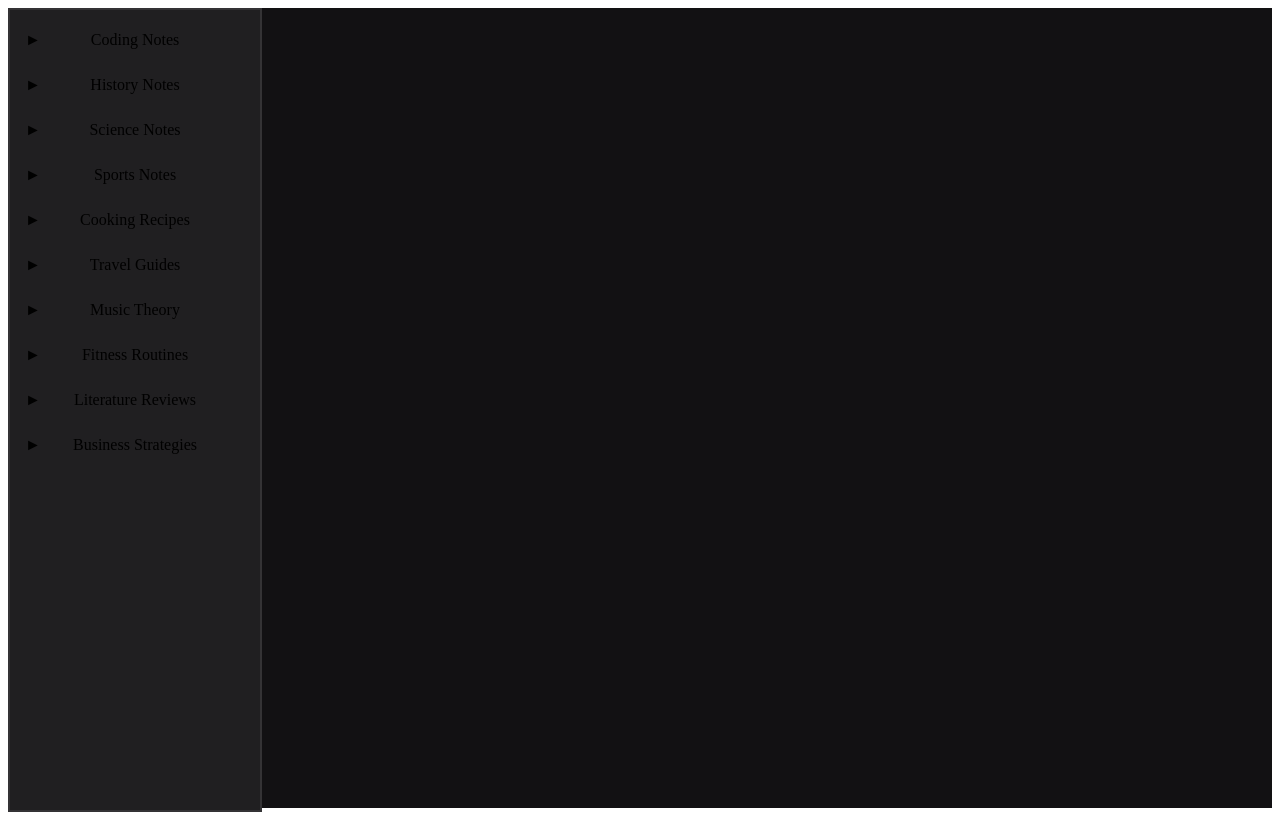
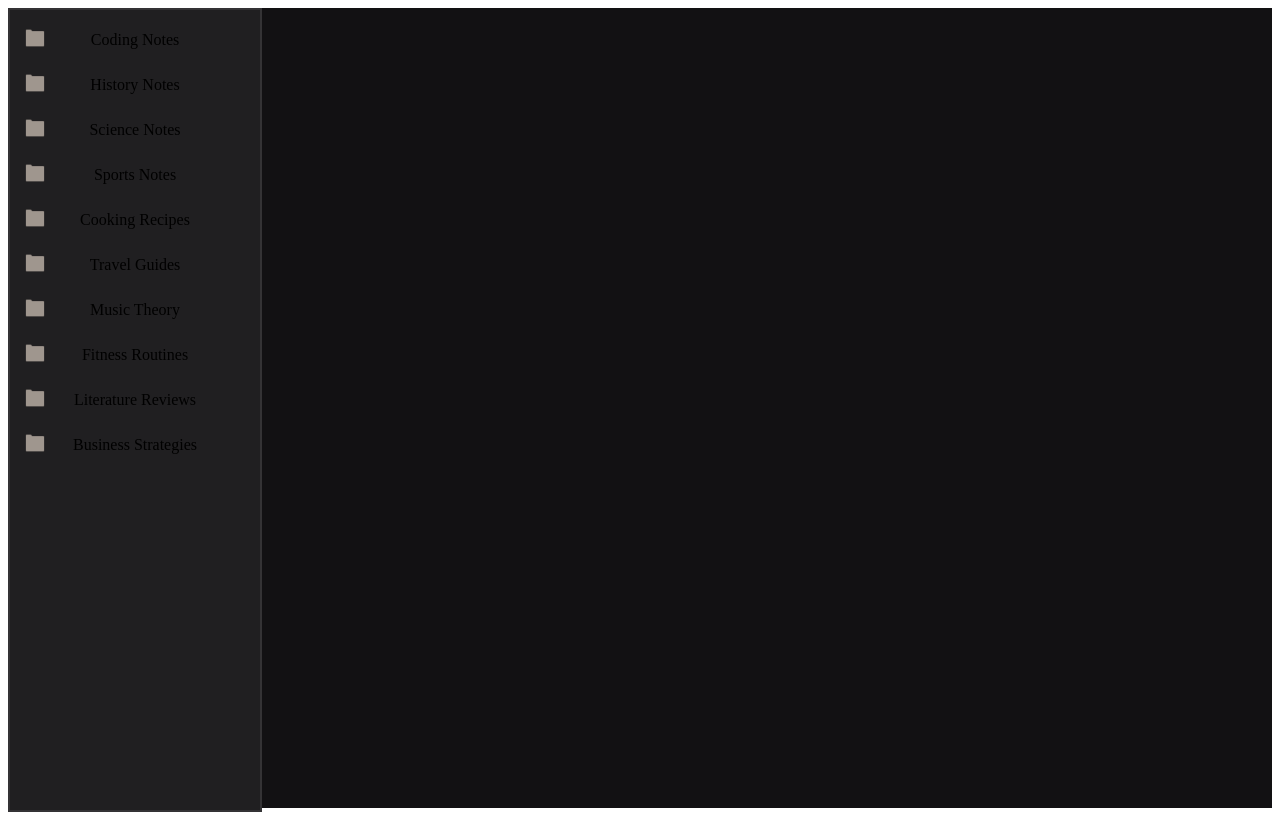
Before and after one commit to JohnArochaDev/noted, a Next.js app: page / in a window 1280 px wide. Built offline with nearby package versions, Linux system fonts and the light colour scheme.

Commit message:
added icons, need to add styling to them

```diff
--- a/app/Components/SideBar/Folder/index.tsx
+++ b/app/Components/SideBar/Folder/index.tsx
@@ -6,6 +6,8 @@ import { useState } from "react";
 import styles from "./styles.module.scss";
 import { NodeRow } from "../NodeRow";
 import { Spacer } from "../Spacer";
+
+import Image from "next/image";
 
 type TreeFolderType = {
   folderData: Folder;
@@ -55,7 +57,23 @@ export const TreeFolder = (props: TreeFolderType) => {
           tabIndex={0}
           onBlur={() => setSelected(false)}
         >
-          <div className={styles.open}>{open ? "▼" : "►"}</div>
+          <div className={styles.open}>
+            {open ? (
+              <Image
+                src="/assets/openFolder.png"
+                alt="Open Folder Icon"
+                width={20}
+                height={20}
+              />
+            ) : (
+              <Image
+                src="/assets/closedFolder.png"
+                alt="Open Folder Icon"
+                width={20}
+                height={20}
+              />
+            )}
+          </div>
 
           {selected && <div className={styles.selected}></div>}
 
--- a/app/Components/SideBar/Node/index.tsx
+++ b/app/Components/SideBar/Node/index.tsx
@@ -1,6 +1,8 @@
 "use client";
 import { useState } from "react";
 import styles from "./styles.module.scss";
+
+import Image from "next/image";
 
 type TreeNodeType = {
   label: string;
@@ -27,6 +29,14 @@ export const TreeNode = (props: TreeNodeType) => {
       tabIndex={0}
       onBlur={() => setSelected(false)}
     >
+      <div className={styles.file}>
+        <Image
+          src="/assets/file.png"
+          alt="Open Folder Icon"
+          width={20}
+          height={20}
+        />
+      </div>
       {selected && <div className={styles.selected}></div>}
       {label}
     </div>
--- a/app/Components/SideBar/Node/styles.module.scss
+++ b/app/Components/SideBar/Node/styles.module.scss
@@ -27,3 +27,12 @@
   height: 15px;
   background-color: $selected;
 }
+
+.file {
+  position: absolute;
+  left: 5px;
+  top: 50%;
+  transform: translateY(-50%);
+  width: auto;
+  height: auto;
+}
```
Also changed, not shown: public/assets/file.png (added).
